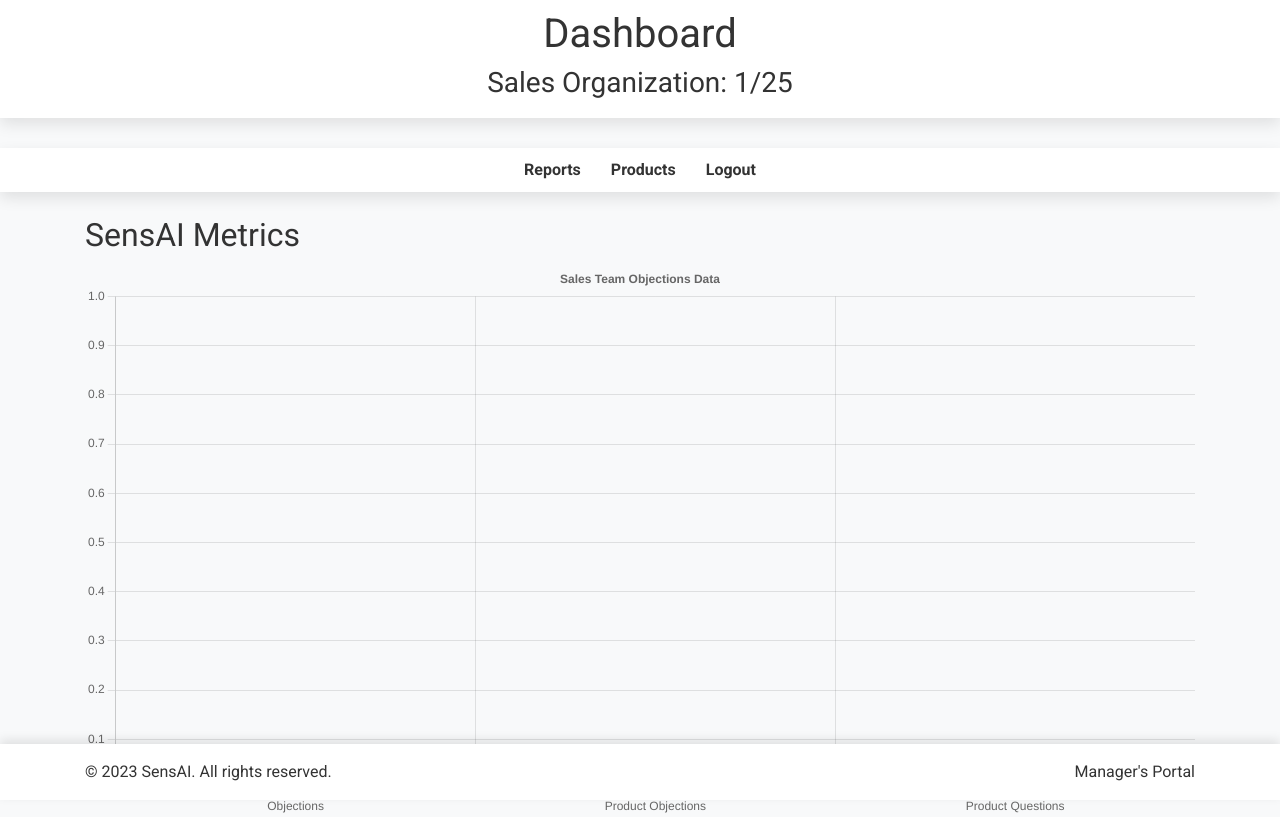
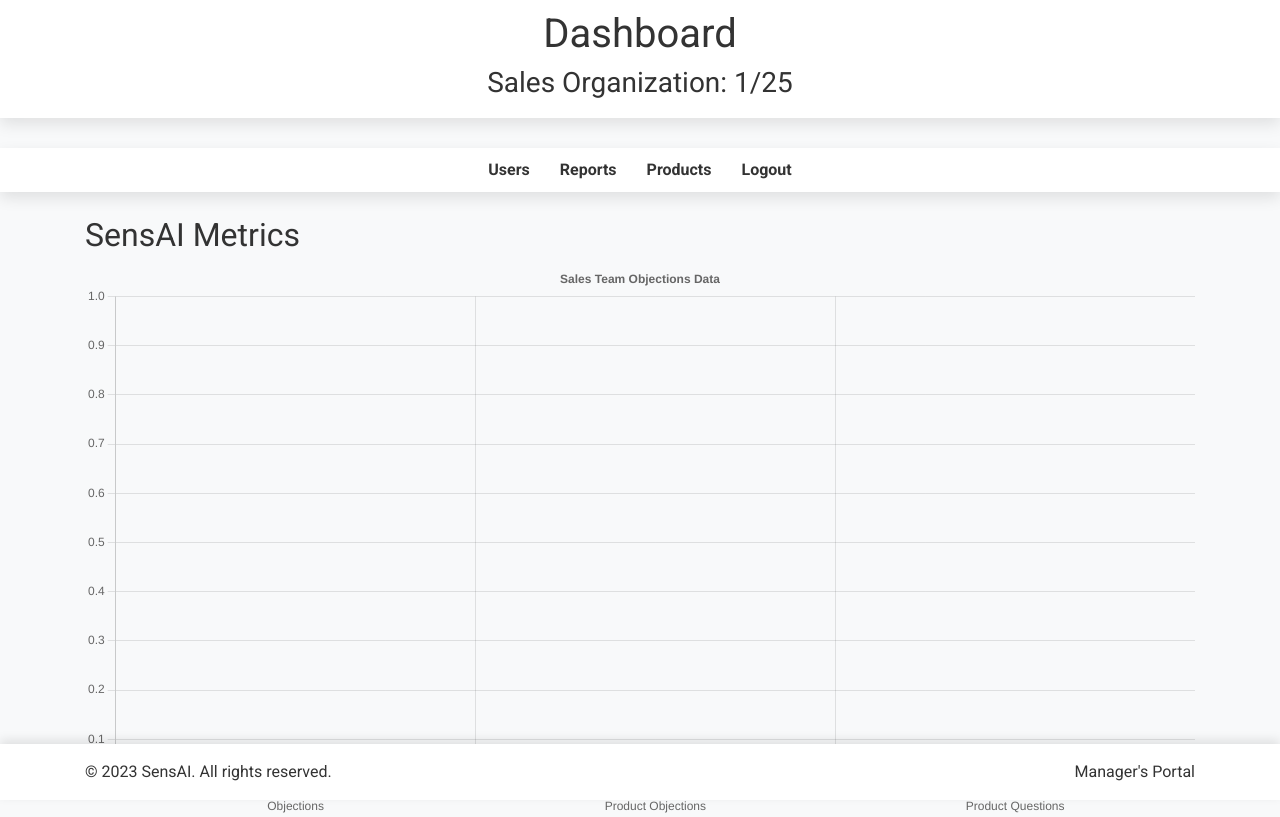
Before and after one commit to wooyakob/sensaigroup, a Flask app: page /admin_dash in a window 1280 px wide. Run offline with Flask 3, Linux system fonts and the light colour scheme; the visitor is signed in with stand-in values (Sample User, id 1); data comes from the database, SQL or seed files in the repository; data that the repository does not hold is empty; parts of the project's set-up code (start-up, migrations or seed data) failed here and were passed over; some libraries are stand-ins or nearby versions.

Commit message:
creating users page fro admin dash

```diff
--- a/app.py
+++ b/app.py
@@ -296,6 +296,13 @@ def reports():
     else:
         return render_template('reports.html')
 
+@app.route('/admin/users', methods=['GET'])
+def users():
+    if not current_user.is_authenticated or not current_user.is_admin:
+        return jsonify({"error": "Admin not authenticated"})
+    else:
+        return render_template('users.html')
+
 @app.route('/admin/products', methods=['GET'])
 def products():
     if not current_user.is_authenticated or not current_user.is_admin:
--- a/models.py
+++ b/models.py
@@ -3,7 +3,6 @@ from flask_login import UserMixin
 from datetime import datetime
 from extensions import db
 from argon2 import PasswordHasher
-
 
 class User(UserMixin, db.Model):
     __tablename__ = "users"
--- a/templates/admin_dash.html
+++ b/templates/admin_dash.html
@@ -26,6 +26,7 @@
 
     <nav>
         <ul class="admin-links">
+            <li><a href="{{ url_for('users') }}">Users</a></li>
             <li><a href="{{ url_for('reports') }}">Reports</a></li>
             <li><a href="{{ url_for('products') }}">Products</a></li>
             <li><a href="/logout">Logout</a></li>
--- a/templates/products.html
+++ b/templates/products.html
@@ -18,7 +18,7 @@
 
 <body>
     <header class="admin-header">
-        <h1>Add Products</h1>
+        <h1>Products</h1>
     </header>
 
     <nav>
```
Also changed, not shown: templates/users.html (added).
